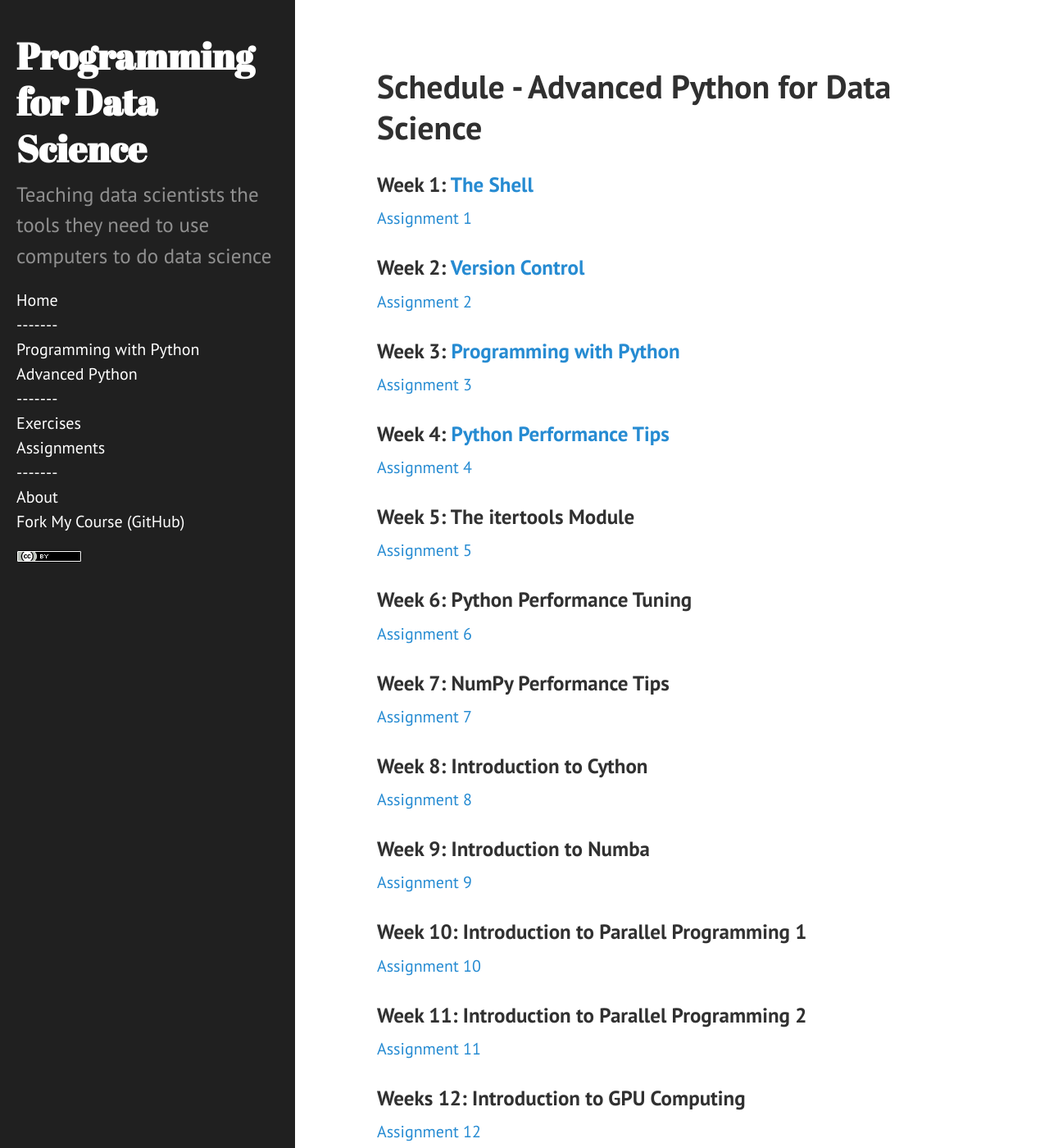
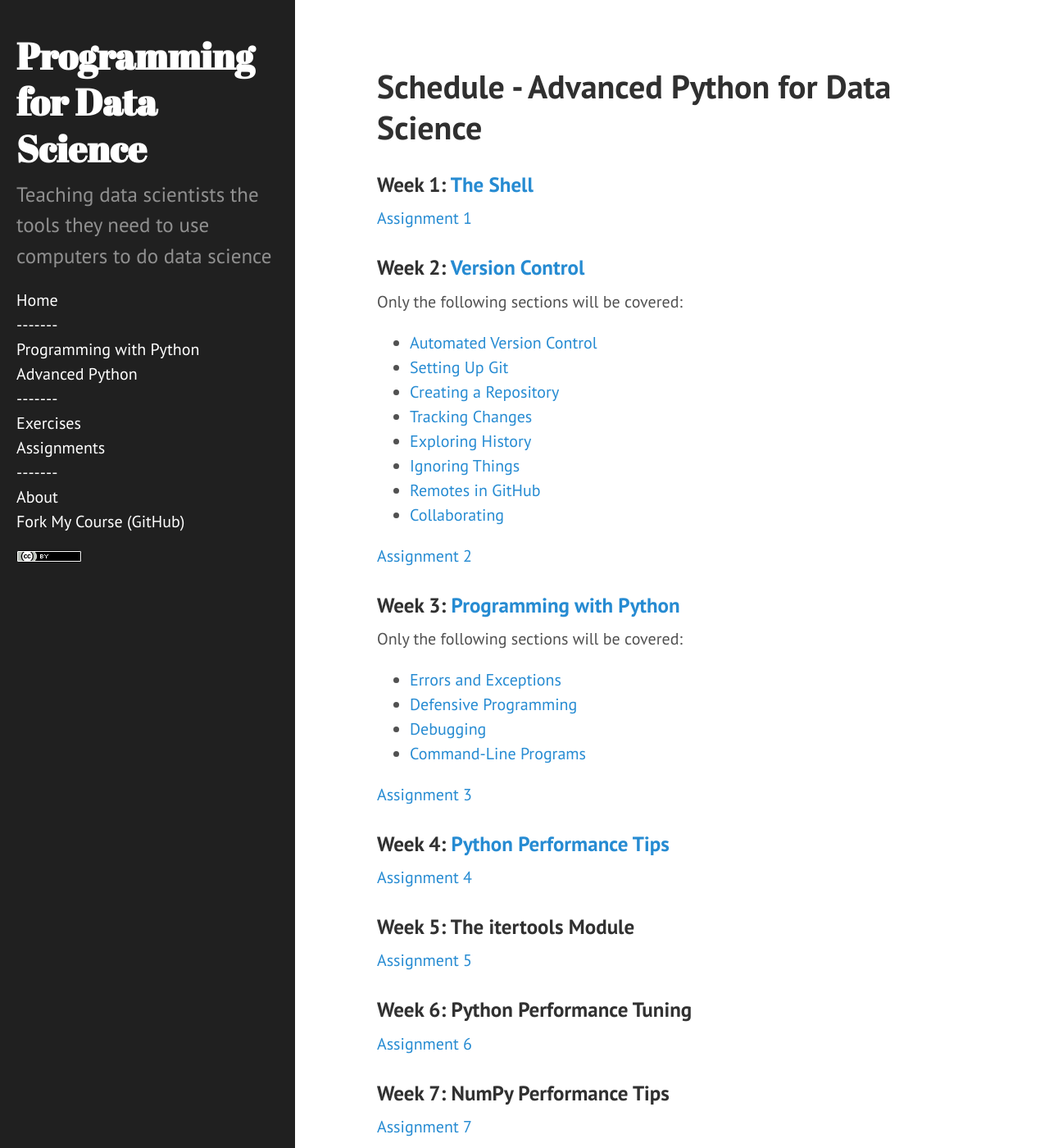
Before and after one commit to nyu-cds/courses, a Jekyll site: the page built from syllabus/advanced-schedule.md, in a window 1280 px wide and 1400 px high. Shown: the whole window at 82% size. Built offline with Jekyll 4.4.1, drawn with Linux system fonts in a browser that asks for light colours.

Commit message:
Update advanced-schedule.md

```diff
--- a/syllabus/advanced-schedule.md
+++ b/syllabus/advanced-schedule.md
@@ -10,9 +10,27 @@ redirect_from: /schedule-advanced/
 
 ### Week 2: [Version Control](https://swcarpentry.github.io/git-novice)
 
+Only the following sections will be covered:
+
+* [Automated Version Control](https://swcarpentry.github.io/git-novice/01-basics/)
+* [Setting Up Git](https://swcarpentry.github.io/git-novice/02-setup/)
+* [Creating a Repository](https://swcarpentry.github.io/git-novice/03-create/)
+* [Tracking Changes](https://swcarpentry.github.io/git-novice/04-changes/)
+* [Exploring History](https://swcarpentry.github.io/git-novice/05-history/)
+* [Ignoring Things](https://swcarpentry.github.io/git-novice/06-ignore/)
+* [Remotes in GitHub](https://swcarpentry.github.io/git-novice/07-github/)
+* [Collaborating](https://swcarpentry.github.io/git-novice/08-collab/)
+
 [Assignment 2]({{ site.github.url }}/assignments/advanced-2/)
 
 ### Week 3: [Programming with Python](https://swcarpentry.github.io/python-novice-inflammation)
+
+Only the following sections will be covered:
+
+* [Errors and Exceptions](https://swcarpentry.github.io/python-novice-inflammation/07-errors/)
+* [Defensive Programming](https://swcarpentry.github.io/python-novice-inflammation/08-defensive/)
+* [Debugging](https://swcarpentry.github.io/python-novice-inflammation/09-debugging/)
+* [Command-Line Programs](https://swcarpentry.github.io/python-novice-inflammation/10-cmdline/)
 
 [Assignment 3]({{ site.github.url }}/assignments/advanced-3/)
 
```
